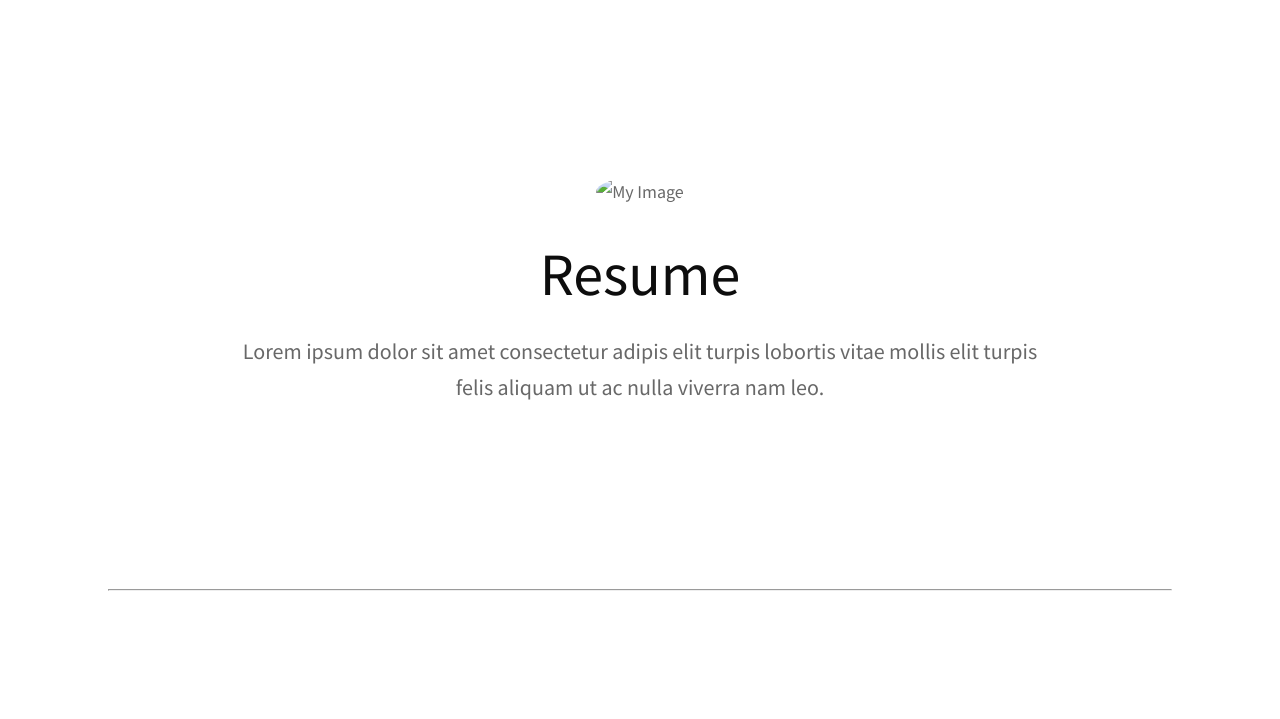
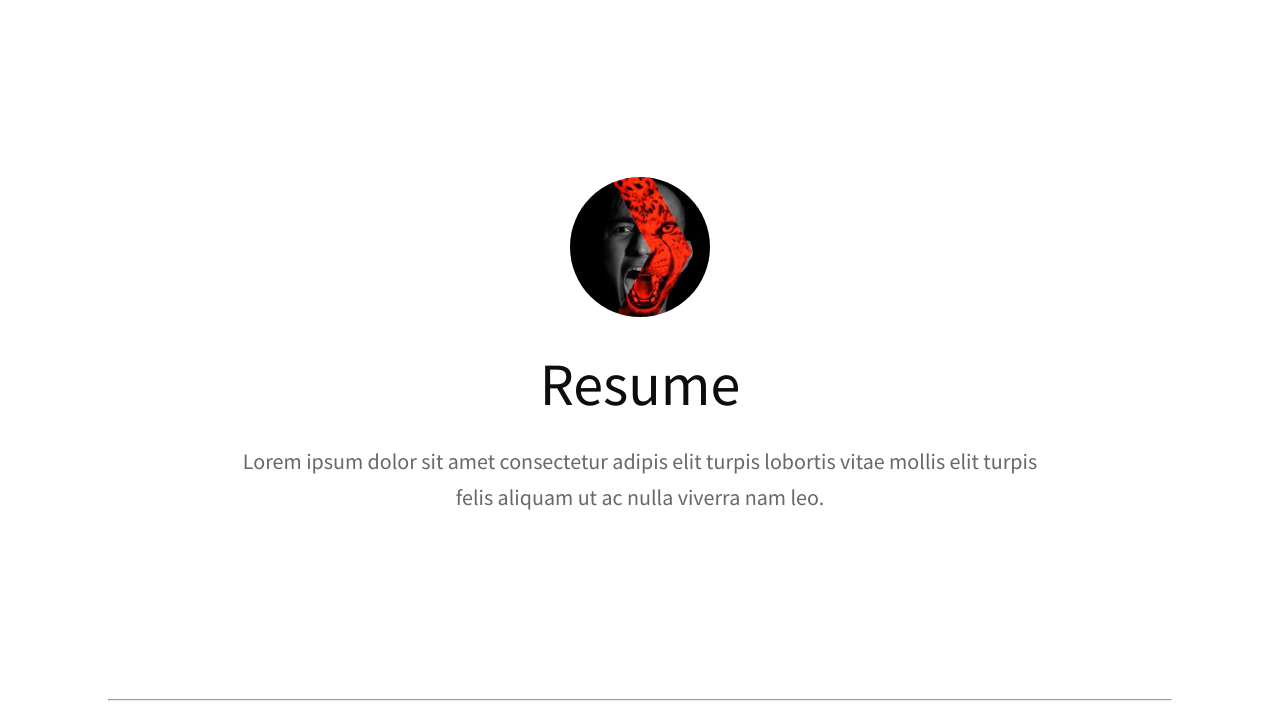
Before and after one commit to shahalizada/Shah-alizada-cv, a plain HTML site: page index.html in a window 1280 px wide. Shown: the part 81-800 px from the top of the page. Drawn offline with Linux system fonts and the light colour scheme; a script that the page names is missing.

Commit message:
Update index.html

```diff
--- a/index.html
+++ b/index.html
@@ -47,7 +47,7 @@
         <div class="inner-container container about">
           <div class="about-part-1">
             <img
-              src=".Shah Alizada.jpg"
+              src="./Shah Alizada.jpg"
               alt="My Image"
               class="profile"
               width="240"
```
